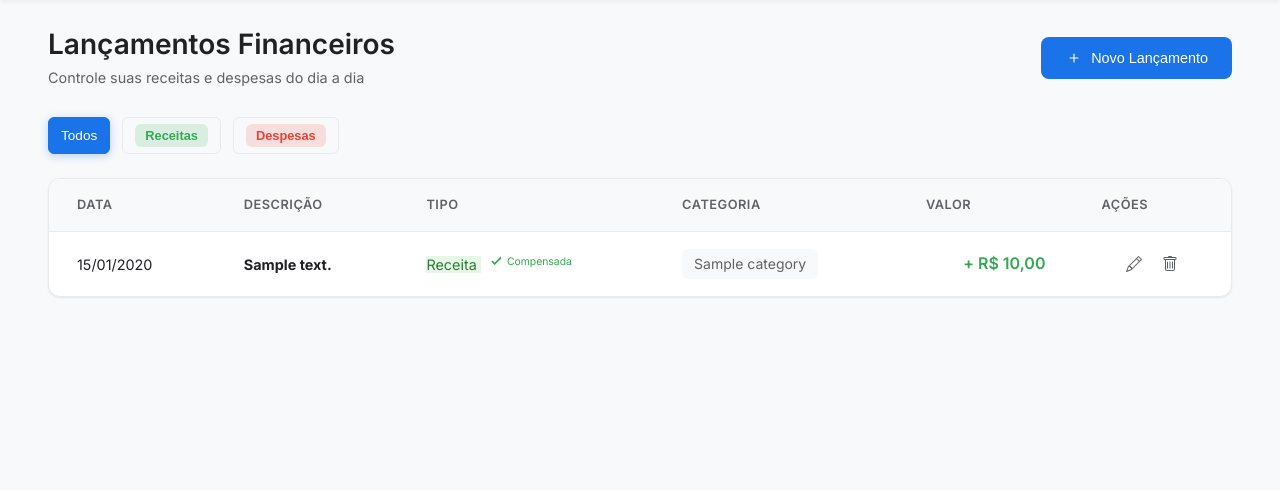
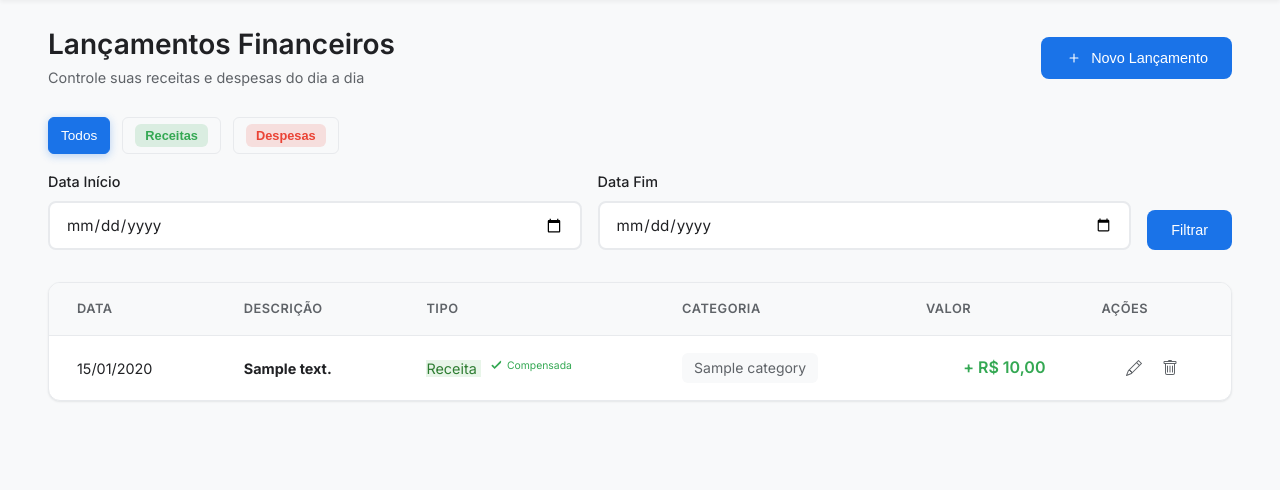
Before and after one commit to lucasyuries/fin-control, a PHP site: page /index.php?url=lancamentos in a window 1280 px wide. Shown: the part 131-621 px from the top of the page. Run offline with PHP 8.4, Linux system fonts and the light colour scheme; the visitor is signed in with stand-in values (Sample User, id 1); tables that the repository leaves empty hold one stand-in row (values such as "Sample post"); a stand-in replaces the project's code that opens the database connection; some libraries are stand-ins or nearby versions.

```diff
--- a/src/controllers/TransactionController.php
+++ b/src/controllers/TransactionController.php
@@ -17,12 +17,31 @@ class TransactionController {
 
     public function index() {
     $usuario_id = $_SESSION['user_id'];
-        $transacoes = $this->transactionModel->findAllByUserId($usuario_id);
     $categorias = $this->categoryModel->findAllByUserId($usuario_id);
 
+    // Lê parâmetros de filtro da URL
+    $tipo = filter_input(INPUT_GET, 'tipo', FILTER_SANITIZE_STRING);
+    $data_inicio = filter_input(INPUT_GET, 'data_inicio', FILTER_SANITIZE_STRING);
+    $data_fim = filter_input(INPUT_GET, 'data_fim', FILTER_SANITIZE_STRING);
+
+    // Se o filtro de tipo não for definido na URL, define 'todos' como padrão para a view
+    if (!$tipo) {
+        $tipo = 'todos';
+    }
+
+    // Se o tipo for 'todos' na URL, anula o filtro para buscar todos os tipos no Model
+    $filtro_para_model = ($tipo === 'todos') ? null : $tipo;
+
+    // Chama o Model com os filtros, reduzindo o tráfego de dados!
+    $transacoes = $this->transactionModel->findAllByUserId($usuario_id, $filtro_para_model, $data_inicio, $data_fim);
+
+    // Prepara os dados de volta para a View
     $data = [
         'transacoes' => $transacoes,
         'categorias' => $categorias,
+        'filtro_tipo' => $tipo, // Passa o tipo de volta para manter o botão ativo na view
+        'filtro_data_inicio' => $data_inicio,
+        'filtro_data_fim' => $data_fim,
         'success' => Session::getFlash('success'),
         'error' => Session::getFlash('error')
     ];
--- a/src/models/Transaction.php
+++ b/src/models/Transaction.php
@@ -80,34 +80,39 @@ class Transaction {
         ];
     }
 
-    // Retorna totais por tipo (receita, despesa) acumulados
     public function getTotalsByType($usuario_id) {
+        // 1. Total Receitas Acumuladas
         $this->db->query("
-            SELECT
-                tipo,
-                COALESCE(SUM(valor), 0) as total
+            SELECT COALESCE(SUM(valor), 0) as total
             FROM transactions
-            WHERE usuario_id = :usuario_id
-            GROUP BY tipo
+            WHERE usuario_id = :usuario_id AND tipo = 'receita'
         ");
         $this->db->bind(':usuario_id', $usuario_id);
-        $results = $this->db->resultSet();
+        $receitas = $this->db->single();
 
-        $totals = ['receitas' => 0.00, 'despesas' => 0.00];
-        foreach($results as $row) {
-            $totals[$row['tipo']] = $row['total'];
-        }
+        // 2. Total Despesas Acumuladas
+        $this->db->query("
+            SELECT COALESCE(SUM(valor), 0) as total
+            FROM transactions
+            WHERE usuario_id = :usuario_id AND tipo = 'despesa'
+        ");
+        $this->db->bind(':usuario_id', $usuario_id);
+        $despesas = $this->db->single();
 
-        return $totals;
+        // Garante que o valor é tratado como float
+        return [
+            'receitas' => (float)($receitas['total'] ?? 0.00),
+            'despesas' => (float)($despesas['total'] ?? 0.00)
+        ];
     }
 
     // Retorna patrimônio total (receitas - despesas)
+    // Este método usa getTotalsByType, e agora funcionará corretamente.
     public function getPatrimonioTotal($usuario_id) {
         if (!isset($usuario_id)) return 0.00;
         $totals = $this->getTotalsByType($usuario_id);
         return $totals['receitas'] - $totals['despesas'];
     }
-
     // Retorna dados para o gráfico mensal (últimos 12 meses)
     public function getMonthlyChartData($usuario_id) {
         if (!isset($usuario_id)) return [];
@@ -146,17 +151,48 @@ class Transaction {
         return $this->db->resultSet();
     }
 
-    // Busca todas as transações do usuário
-    public function findAllByUserId($usuario_id) {
+    // Busca todas as transações do usuário, aceitando filtros opcionais
+    public function findAllByUserId($usuario_id, $tipo = null, $data_inicio = null, $data_fim = null) {
         if (!isset($usuario_id)) return [];
-        $this->db->query("
+
+        $sql = "
             SELECT t.*, c.nome as categoria_nome
             FROM transactions t
             LEFT JOIN categories c ON t.categoria_id = c.id
             WHERE t.usuario_id = :usuario_id
-            ORDER BY t.data DESC, t.created_at DESC
-        ");
+        ";
+
+        // Filtro por tipo
+        if ($tipo && in_array($tipo, ['receita', 'despesa'])) {
+            $sql .= " AND t.tipo = :tipo";
+        }
+
+        // Filtro por data de início
+        if ($data_inicio) {
+            $sql .= " AND t.data >= :data_inicio";
+        }
+
+        // Filtro por data de fim
+        if ($data_fim) {
+            $sql .= " AND t.data <= :data_fim";
+        }
+
+        $sql .= " ORDER BY t.data DESC, t.created_at DESC";
+
+        $this->db->query($sql);
         $this->db->bind(':usuario_id', $usuario_id);
+
+        // Bind dos parâmetros
+        if ($tipo && in_array($tipo, ['receita', 'despesa'])) {
+            $this->db->bind(':tipo', $tipo);
+        }
+        if ($data_inicio) {
+            $this->db->bind(':data_inicio', $data_inicio);
+        }
+        if ($data_fim) {
+            $this->db->bind(':data_fim', $data_fim);
+        }
+
         return $this->db->resultSet();
     }
 
--- a/src/views/lancamentos.php
+++ b/src/views/lancamentos.php
@@ -1,6 +1,12 @@
 <?php
 // Arquivo: src/views/lancamentos.php
 require_once __DIR__ . '/partials/header.php';
+
+
+// Extrair variáveis de filtro do array $data
+$filtro_tipo = $data['filtro_tipo'] ?? 'todos';
+$filtro_data_inicio = $data['filtro_data_inicio'] ?? '';
+$filtro_data_fim = $data['filtro_data_fim'] ?? '';
 ?>
 
 <script>
@@ -48,17 +54,43 @@ require_once __DIR__ . '/partials/header.php';
     </button>
 </div>
 
-<div class="transaction-filters">
-    <button class="filter-btn active" onclick="filterTransactions('todos')" data-filter="todos">
+<form id="filterForm" method="GET" action="<?php echo BASE_URL; ?>/lancamentos">
+
+    <div class="transaction-filters" style="margin-bottom: 1rem;">
+        <input type="hidden" name="tipo" id="filterTipoInput" value="<?php echo htmlspecialchars($filtro_tipo); ?>">
+
+        <button type="submit" class="filter-btn <?php echo $filtro_tipo === 'todos' ? 'active' : ''; ?>"
+                onclick="document.getElementById('filterTipoInput').value = 'todos';">
             Todos
         </button>
-    <button class="filter-btn" onclick="filterTransactions('receita')" data-filter="receita">
+
+        <button type="submit" class="filter-btn <?php echo $filtro_tipo === 'receita' ? 'active' : ''; ?>"
+                onclick="document.getElementById('filterTipoInput').value = 'receita';">
             <span class="filter-badge receita">Receitas</span>
         </button>
-    <button class="filter-btn" onclick="filterTransactions('despesa')" data-filter="despesa">
+
+        <button type="submit" class="filter-btn <?php echo $filtro_tipo === 'despesa' ? 'active' : ''; ?>"
+                onclick="document.getElementById('filterTipoInput').value = 'despesa';">
             <span class="filter-badge despesa">Despesas</span>
         </button>
     </div>
+
+    <div class="transaction-filters" style="gap: 1rem; margin-bottom: 2rem;">
+        <div class="form-group" style="flex: 1; margin-bottom: 0;">
+            <label for="data_inicio" class="form-label">Data Início</label>
+            <input type="date" class="form-control" id="data_inicio" name="data_inicio"
+                   value="<?php echo htmlspecialchars($filtro_data_inicio); ?>">
+        </div>
+        <div class="form-group" style="flex: 1; margin-bottom: 0;">
+            <label for="data_fim" class="form-label">Data Fim</label>
+            <input type="date" class="form-control" id="data_fim" name="data_fim"
+                   value="<?php echo htmlspecialchars($filtro_data_fim); ?>">
+        </div>
+        <div class="form-group" style="align-self: flex-end; margin-bottom: 0;">
+            <button type="submit" class="btn btn-primary" style="padding: 0.75rem 1.5rem;">Filtrar</button>
+        </div>
+    </div>
+</form>
 
 <div class="transactions-card">
     <div class="table-responsive">
```
Also changed, not shown: src/views/metas.php (+14 -3 lines), public/js/app.js. Lines whose indentation alone changed are shown as unchanged.
